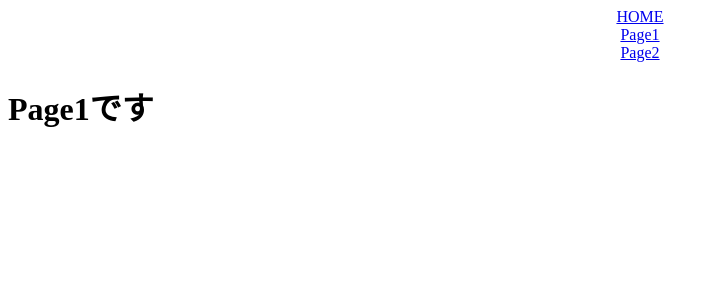
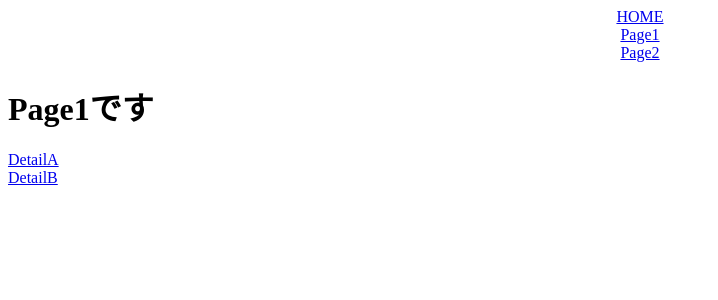
Before and after one commit to soar1219/react-router, a React (Create React App) app: page /page1 in a window 1280 px wide. Shown: the top 300 px of the page, without its empty margins (0-718 px from the left). Built offline with nearby package versions, Linux system fonts and the light colour scheme.

Commit message:
ネストしたページ遷移

```diff
--- a/src/App.jsx
+++ b/src/App.jsx
@@ -5,6 +5,8 @@
 import { Page2 } from './Page2';
 import './App.css';
 import { Route } from 'react-router-dom/cjs/react-router-dom.min';
+import { Page1DetailA } from './Page1DetailA';
+import { Page1DetailB } from './Page1DetailB';
 
 function App() {
   return (
@@ -20,9 +22,21 @@
         <Route exact path="/">
           <Home />
         </Route>
-        <Route path="/page1">
-          <Page1 />
-        </Route>
+        <Route path="/page1" render={({match: {url}}) => (
+          <Switch>
+            {console.log(url)}
+            <Route exact path={url}>
+              <Page1 />
+            </Route>
+            <Route path={`${url}/detailA`}>
+              <Page1DetailA />
+            </Route>
+            <Route path={`${url}/detailB`}>
+              <Page1DetailB />
+            </Route>
+
+          </Switch>
+        )} />
         <Route path="/page2">
           <Page2 />
         </Route>
--- a/src/Page1.jsx
+++ b/src/Page1.jsx
@@ -1,7 +1,12 @@
+import { Link } from "react-router-dom"
+
 export const Page1 = () => {
     return(
         <>
             <h1>Page1です</h1>
+            <Link to="/page1/detailA">DetailA</Link>
+            <br />
+            <Link to="/page1/detailB">DetailB</Link>
         </>
     )
 }
--- /dev/null
+++ b/src/Page1DetailA.jsx
@@ -0,0 +1,7 @@
+export const Page1DetailA = () => {
+    return(
+        <>
+            <h1>Page1DetailAです</h1>
+        </>
+    )
+}
--- /dev/null
+++ b/src/Page1DetailB.jsx
@@ -0,0 +1,7 @@
+export const Page1DetailB = () => {
+    return(
+        <>
+            <h1>Page1DetailBです</h1>
+        </>
+    )
+}
```
